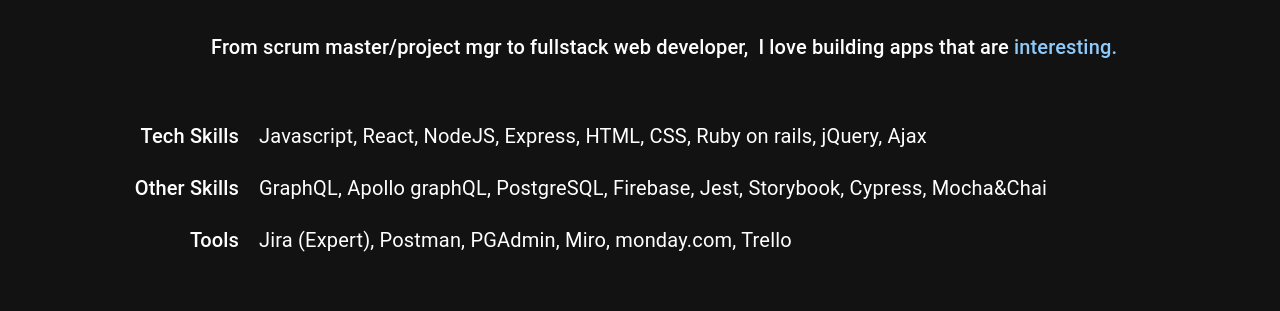
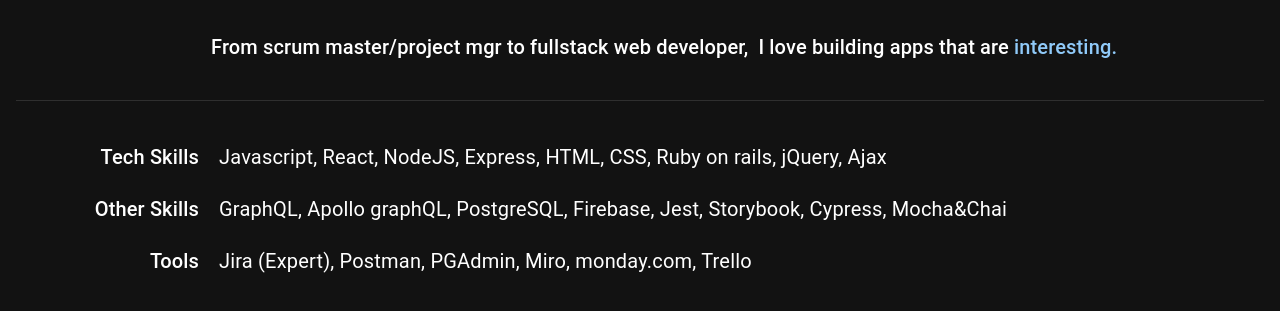
Before and after one commit to SamGiorgievski/my_portfolio, a React (Create React App) app: page / in a window 1280 px wide. Shown: the part 359-670 px from the top of the page. Built offline with nearby package versions, Linux system fonts and the light colour scheme.

Commit message:
home page design

```diff
--- a/src/Home.js
+++ b/src/Home.js
@@ -1,5 +1,5 @@
 import React, { useState, useEffect, useMemo } from 'react';
-import { Box, Avatar, Typography } from '@mui/material';
+import { Box, Avatar, Typography, Divider } from '@mui/material';
 import sam from "./assets/sam_profilepic.png";
 import Collapse from '@mui/material/Collapse';
 
@@ -81,7 +81,6 @@ export default function Home() {
         </Box>
       </Box>
 
-
       <Box sx={{
         display: "flex",
         flexDirection: "row",
@@ -145,9 +144,10 @@ export default function Home() {
           </Typography>
         </Box>
 
-      {/* <Divider variant="middle" /> */}
-
-
+      <Divider variant="middle" sx={{
+        marginTop: "30px",
+        marginBottom: "30px"
+      }} />
 
   {/* SKILLS */}
 
@@ -169,7 +169,6 @@ export default function Home() {
           display: "flex",
           flexDirection: "column",
           justifyContent: "space-evenly",
-          padding: 5,
           width: {xs: "100%", sm: "90%"},
           height: "50%",
           minWidth: "100px"
@@ -232,8 +231,6 @@ export default function Home() {
               Other Skills
             </Typography>
 
-
-
           </Box>
 
           <Box sx={{
@@ -287,135 +284,10 @@ export default function Home() {
               }}> Jira (Expert), Postman, PGAdmin, Miro, monday.com, Trello</Typography>
 
             </Box>
-      </Box>
-
+        </Box>
 
         </Box>
-
-
       </Box>
-
-      {/* <Box
-          sx={{
-            width: "60%",
-            margin: "auto",
-            height: "30vh",
-            paddingTop: 3,
-            display: "flex",
-            flexDirection: "column",
-
-          }}
-        >
-          <Typography sx={{
-            margin: 3
-          }}>
-          Hey there, I'm Sam Giorgievski, and I've been on quite the tech adventure for the past 8 years.
-
-
-          </Typography>
-
-          <Typography sx={{
-            margin: 3
-          }}>
-          My last position as Project Manager/Scrum Master taught me everything about the software development lifecycle, and what it means to work effectively with a team of developers.
-          </Typography>
-
-          <Typography sx={{
-            margin: 3
-          }}>
-          I LOVED working with developers and learned so much that it inspired me to attend a full-stack web dev bootcamp at Lighthouse Labs and become one myself! It was intense, but I loved every moment of it. Now, i'm looking to for an opportunity to take my tech experience, showcase my skills and grow as a developer.
-          </Typography>
-
-          </Box> */}
-
-
-
-
-      {/* <Box
-          sx={{
-            width: "50%",
-            margin: "auto",
-            height: "30vh",
-            paddingTop: 3, // Adjust as needed
-            textAlign: 'center',
-            display: "flex",
-            flexDirection: "column",
-            justifyContent: "space-around"
-          }}
-        >
-          <Typography variant="h4" gutterBottom sx={{
-            whiteSpace: "nowrap"
-          }}>
-            Skills and Tech
-          </Typography>
-
-          <Box sx={{
-            display: "flex",
-            flexDirection: "column",
-            justifyContent: "space-around"
-          }}>
-
-          <Box sx={{
-            display: "flex",
-            flexDirection: "row",
-            justifyContent: "space-between",
-            margin: 1
-          }}>
-            <Chip label="Javascript" />
-            <Chip label="HTML" />
-            <Chip label="React" />
-            <Chip label="Ruby on Rails" />
-
-            <Chip label="NodeJS" />
-            <Chip label="jQuery" />
-            <Chip label="Ajax" />
-
-            <Chip label="Express" />
-            <Chip label="GraphQL" />
-
-            <Chip label="Apollo GraphQL" />
-            <Chip label="PostgreSQL" />
-            <Chip label="Firebase" />
-
-            <Chip label="Jest" />
-            <Chip label="Storybook" />
-            <Chip label="Cypress" />
-            <Chip label="Mocha&Chai" />
-
-          </Box>
-
-          </Box>
-
-          <Typography variant="h4" gutterBottom sx={{
-            marginTop: 3,
-            whiteSpace: "nowrap" }}>
-            Personal Interests
-          </Typography>
-
-          <Box sx={{
-            display: "flex",
-            flexDirection: "column",
-            justifyContent: "space-around"
-          }}>
-
-          <Box sx={{
-            display: "flex",
-            flexDirection: "row",
-            justifyContent: "space-between",
-            margin: 1
-          }}>
-
-            <Chip label="Salsa dancing" />
-            <Chip label="Biking" />
-            <Chip label="Learning spanish" />
-            <Chip label="crypto mining & investing" />
-            <Chip label="gluten-free cooking" />
-            <Chip label="video games" />
-
-            </Box>
-          </Box>
-        </Box> */}
-
     </Box>
   )
 }
```
